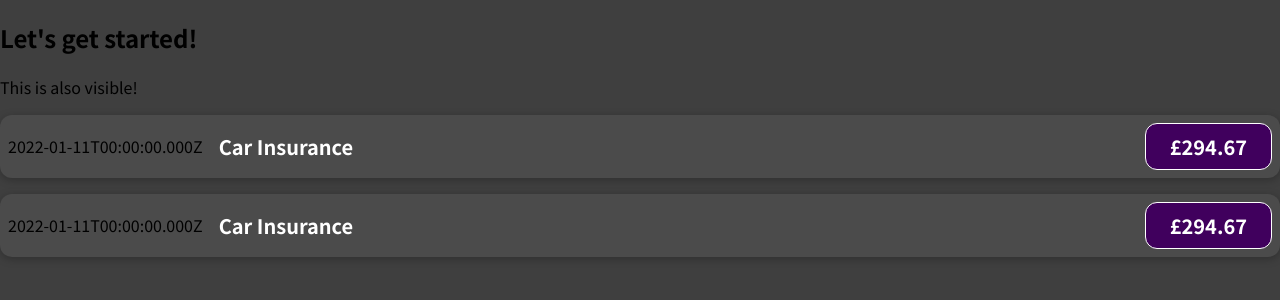
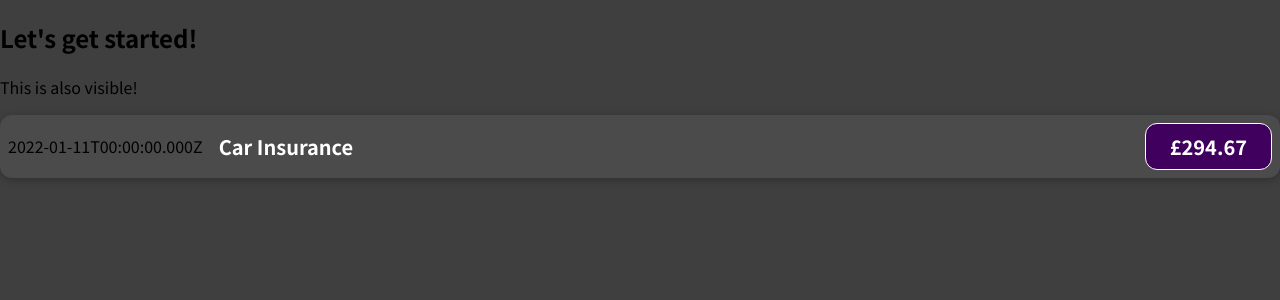
Before and after one commit to GabrielWilkinson/GW-React-Project, a JavaScript app: page / in a window 1280 px wide. Shown: the top 300 px of the page. Built offline with nearby package versions, Linux system fonts and the light colour scheme.

Commit message:
1 Expense item

```diff
--- a/src/App.js
+++ b/src/App.js
@@ -11,7 +11,6 @@ function App() {
       <h2>Let's get started!</h2>
       <pe>This is also visible!</pe>
       <ExpenseItem></ExpenseItem>
-      <ExpenseItem></ExpenseItem>
     </div>
   );
 }
```
